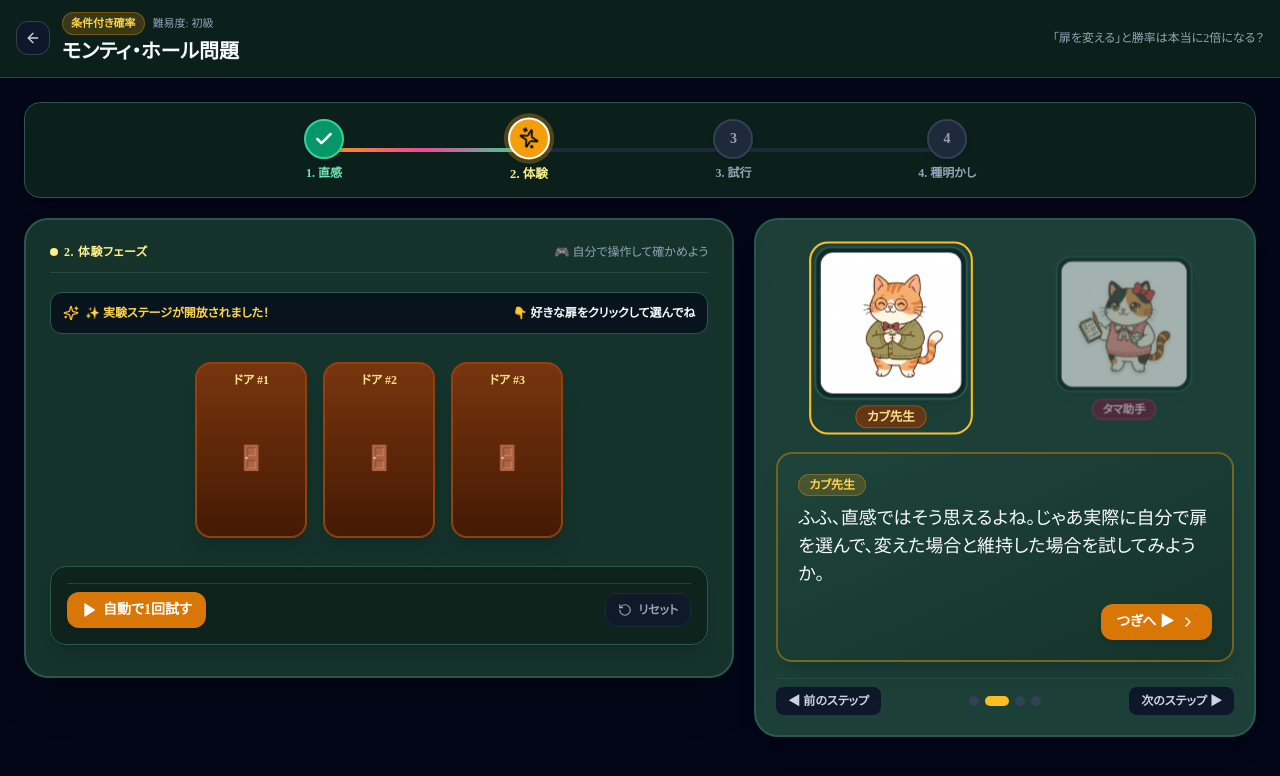
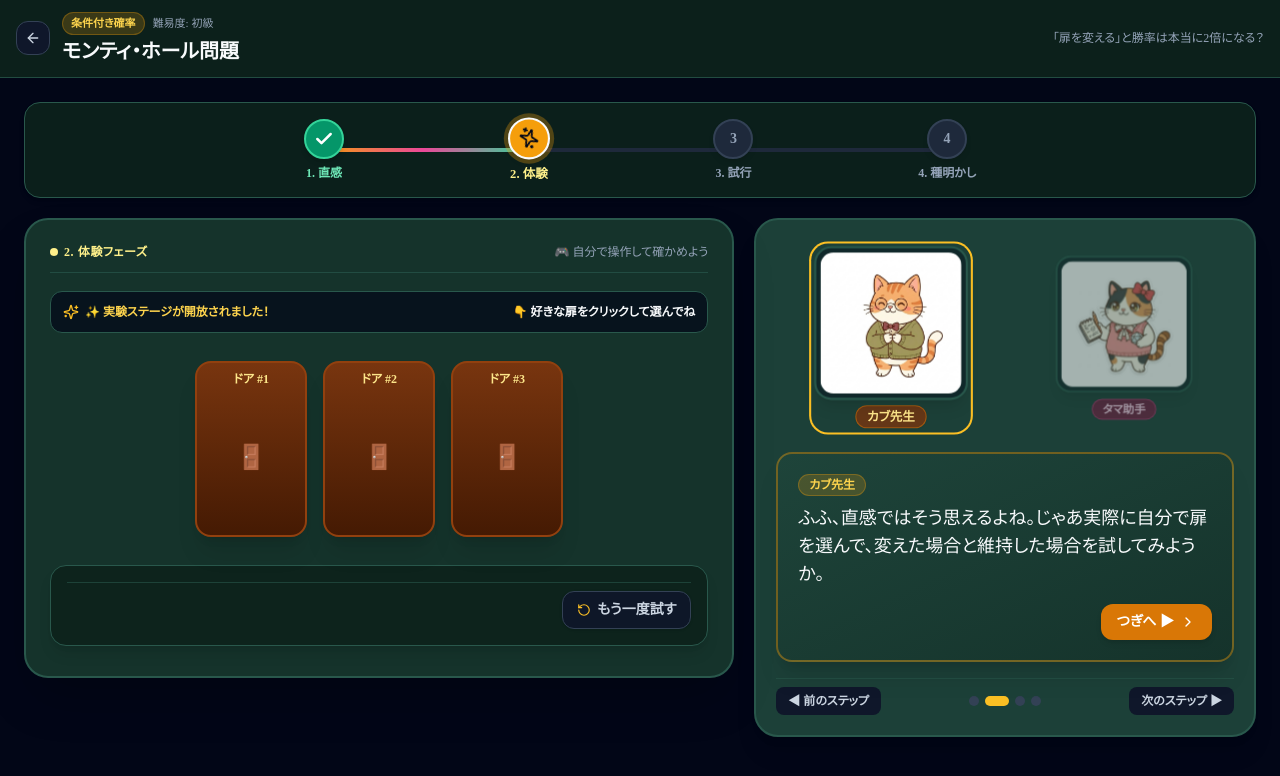
Before and after one commit to makoto-kg/kg-cat-probability, a Next.js app: page /topics/monty-hall in a window 1280 px wide. Both pictures are taken after a click on the button 1004 px from the left and 672 px from the top of the page. Shown: the top 776 px of the page. Built offline with nearby package versions, Linux system fonts and the light colour scheme.

Commit message:
refactor(monty-hall): remove single trial button and rename reset to try again in experience phase

```diff
--- a/components/lesson/ControlPanel.tsx
+++ b/components/lesson/ControlPanel.tsx
@@ -9,6 +9,7 @@ interface ControlPanelProps {
   runSingleText?: string;
   onRunBatch?: (trials: number) => void;
   onReset?: () => void;
+  resetText?: string;
   isRunning?: boolean;
   batchCounts?: number[];
   customControls?: React.ReactNode;
@@ -21,6 +22,7 @@ export const ControlPanel: React.FC<ControlPanelProps> = ({
   runSingleText = "1回試す",
   onRunBatch,
   onReset,
+  resetText = "リセット",
   isRunning = false,
   batchCounts = [10, 100, 10000],
   customControls,
@@ -75,11 +77,11 @@ export const ControlPanel: React.FC<ControlPanelProps> = ({
               whileTap={{ scale: 0.97 }}
               disabled={isRunning}
               onClick={onReset}
-              className="px-3 py-2 rounded-xl bg-slate-900/80 hover:bg-red-950/60 text-slate-400 hover:text-red-300 border border-slate-800 hover:border-red-800/40 text-xs font-bold flex items-center gap-1.5 transition-colors"
-              title="初期状態にリセットします"
+              className="px-3.5 py-2 rounded-xl bg-slate-900/90 hover:bg-slate-800 text-slate-300 hover:text-white border border-slate-700 hover:border-amber-400/60 text-xs sm:text-sm font-bold flex items-center gap-1.5 transition-colors shadow"
+              title={`${resetText}します`}
             >
-              <RotateCcw className="w-3.5 h-3.5" />
-              <span>リセット</span>
+              <RotateCcw className="w-3.5 h-3.5 text-amber-400" />
+              <span>{resetText}</span>
             </motion.button>
           )}
         </div>
--- a/components/viz/MontyHallViz.tsx
+++ b/components/viz/MontyHallViz.tsx
@@ -3,12 +3,11 @@
 import React, { useState, useTransition } from "react";
 import { motion } from "framer-motion";
 import {
-  simulateMontyHallSingle,
   runMontyHallSim,
   MontyHallBatchResult,
 } from "@/lib/simulations/monty-hall";
 import { ControlPanel } from "../lesson/ControlPanel";
-import { Sliders, HelpCircle, Sparkles, DoorClosed, BookOpen } from "lucide-react";
+import { Sliders, Sparkles, BookOpen } from "lucide-react";
 
 interface MontyHallVizProps {
   stepIndex: number;
@@ -65,14 +64,6 @@ export const MontyHallViz: React.FC<MontyHallVizProps> = ({ stepIndex }) => {
     setIsFinished(false);
   };
 
-  const handleRunSingleRandom = () => {
-    const single = simulateMontyHallSingle(numDoors, true);
-    setCarDoor(single.carDoor);
-    setSelectedDoor(single.initialChoice);
-    setRevealedDoors(single.revealedDoors);
-    setFinalChoice(single.finalChoice);
-    setIsFinished(true);
-  };
 
   const handleRunBatch = (trials: number) => {
     startTransition(() => {
@@ -238,9 +229,8 @@ export const MontyHallViz: React.FC<MontyHallVizProps> = ({ stepIndex }) => {
         )}
 
         <ControlPanel
-          onRunSingle={handleRunSingleRandom}
-          runSingleText="自動で1回試す"
           onReset={handleReset}
+          resetText="もう一度試す"
         />
       </motion.div>
     );
```
